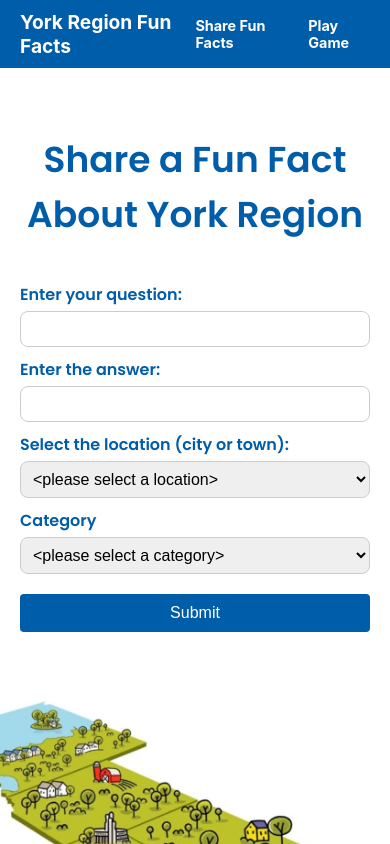
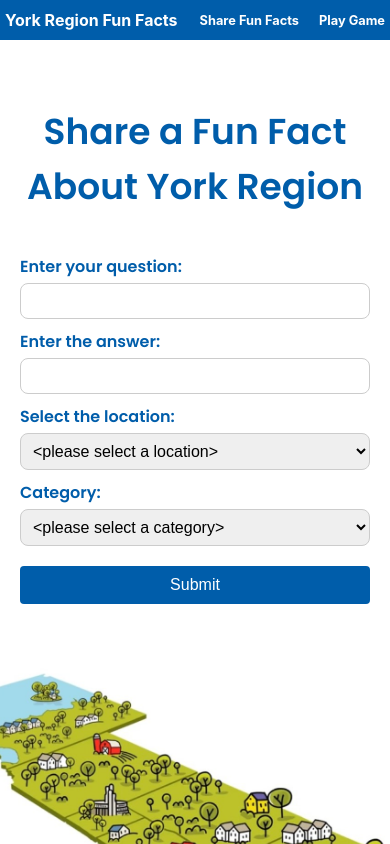
Before and after one commit to YKANG599/york_region_fun_fact, a React (Create React App) app: page / in a window 390 px wide. Shown: the top 844 px of the page. Built offline with nearby package versions, Linux system fonts and the light colour scheme; no server answers.

Commit message:
add some facts

```diff
--- a/src/Header.css
+++ b/src/Header.css
@@ -29,14 +29,14 @@
 
 @media (max-width: 587px) {
     .header {
-        padding: 10px 20px;
+        padding: 10px 5px;
     }
 
     .header h1 {
-        font-size: 1.2em;
+        font-size: 1em;
     }
 
     .nav-links a {
-        font-size: 0.9em;
+        font-size: 0.8em;
     }
 }
--- a/src/SubmitPage.js
+++ b/src/SubmitPage.js
@@ -83,7 +83,7 @@ function SubmitPage() {
                         onChange={(e) => setAnswer(e.target.value)}
                     />
 
-                    <label>Select the location (city or town):</label>
+                    <label>Select the location:</label>
                     <select value={location} onChange={(e) => setLocation(e.target.value)}>
                         <option value="">{"<please select a location>"}</option>
                         <option value="Markham">Markham</option>
@@ -97,7 +97,7 @@ function SubmitPage() {
                         <option value="King">King</option>
                     </select>
 
-                    <label>Category</label>
+                    <label>Category:</label>
                     <select value={category} onChange={(e) => setCategory(e.target.value)}>
                         <option value="">{"<please select a category>"}</option>
                         <option value="Historic">Historic</option>
```
